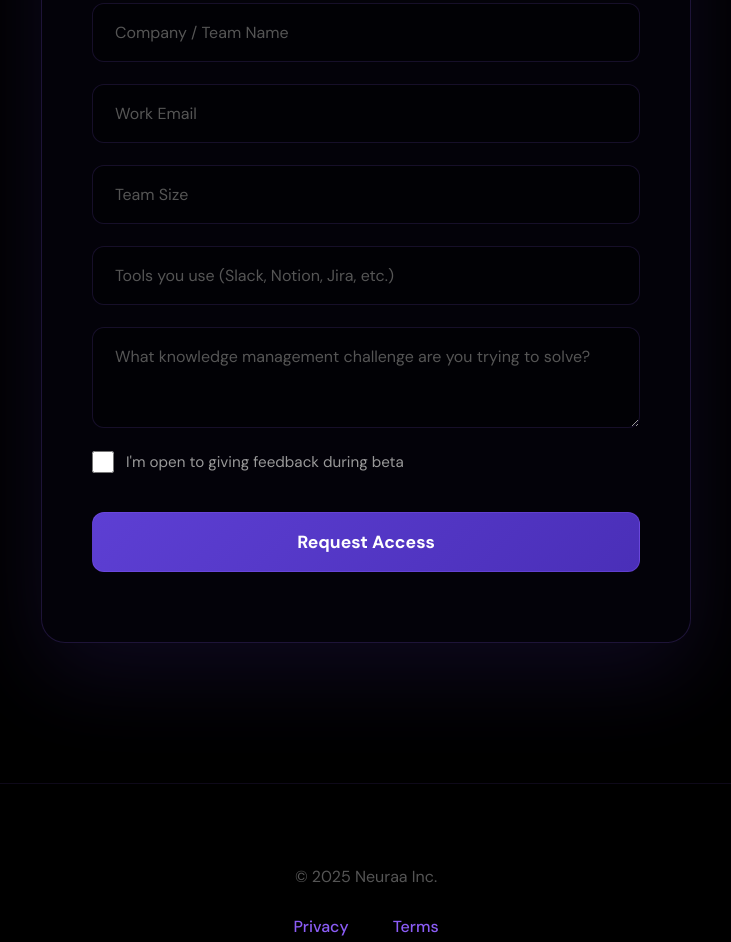
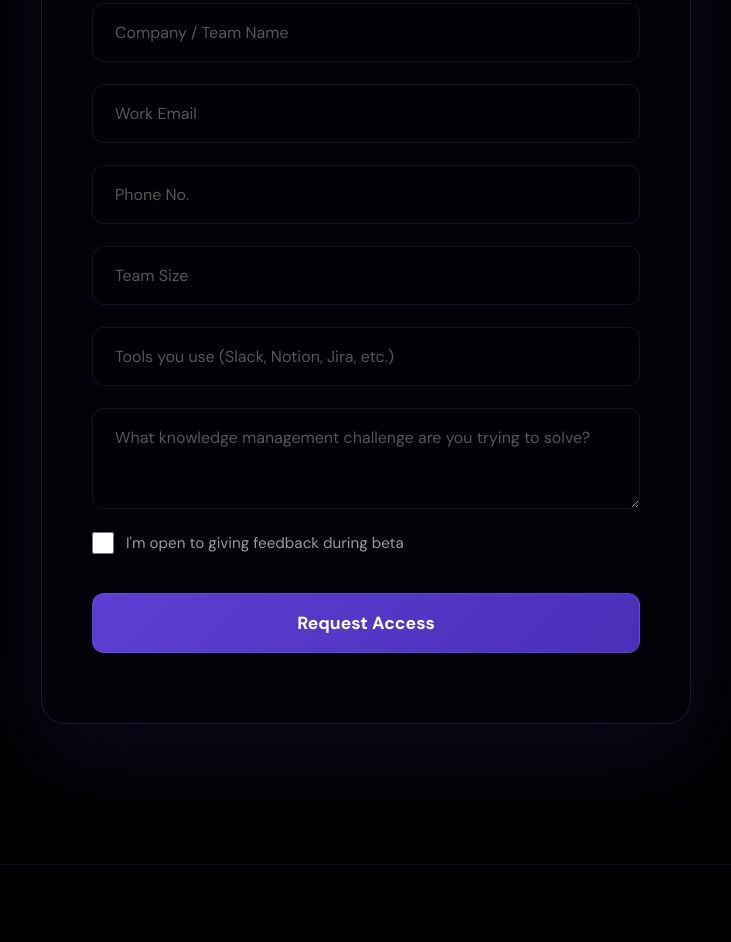
Before and after one commit to neuraa-io/Waitlist-, a plain HTML site: page index.html in a window 1280 px wide. Shown: the part 2651-3593 px from the top of the page, without its empty margins (274-1005 px from the left). Drawn offline with Linux system fonts and the light colour scheme.

Commit message:
Update index.html

```diff
--- a/index.html
+++ b/index.html
@@ -558,6 +558,7 @@
       <input type="text" name="name" placeholder="Full Name" required />
       <input type="text" name="company" placeholder="Company / Team Name" required />
       <input type="email" name="email" placeholder="Work Email" required />
+      <input type="number" name="Phone No." placeholder="Phone No." required />
       <input type="text" name="size" placeholder="Team Size" />
       <input type="text" name="tools" placeholder="Tools you use (Slack, Notion, Jira, etc.)" />
       <textarea name="reason" placeholder="What knowledge management challenge are you trying to solve?" rows="3"></textarea>
```
